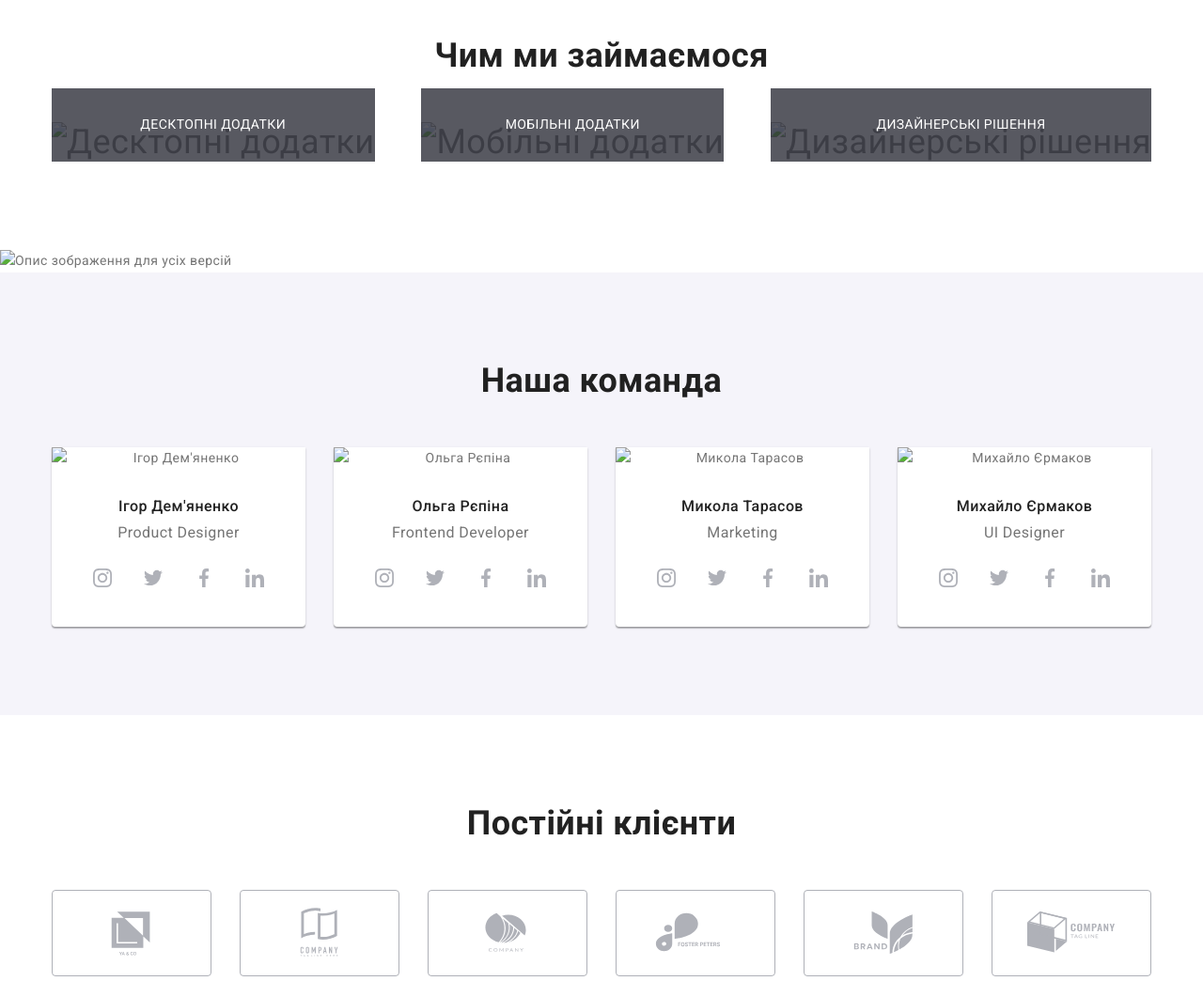
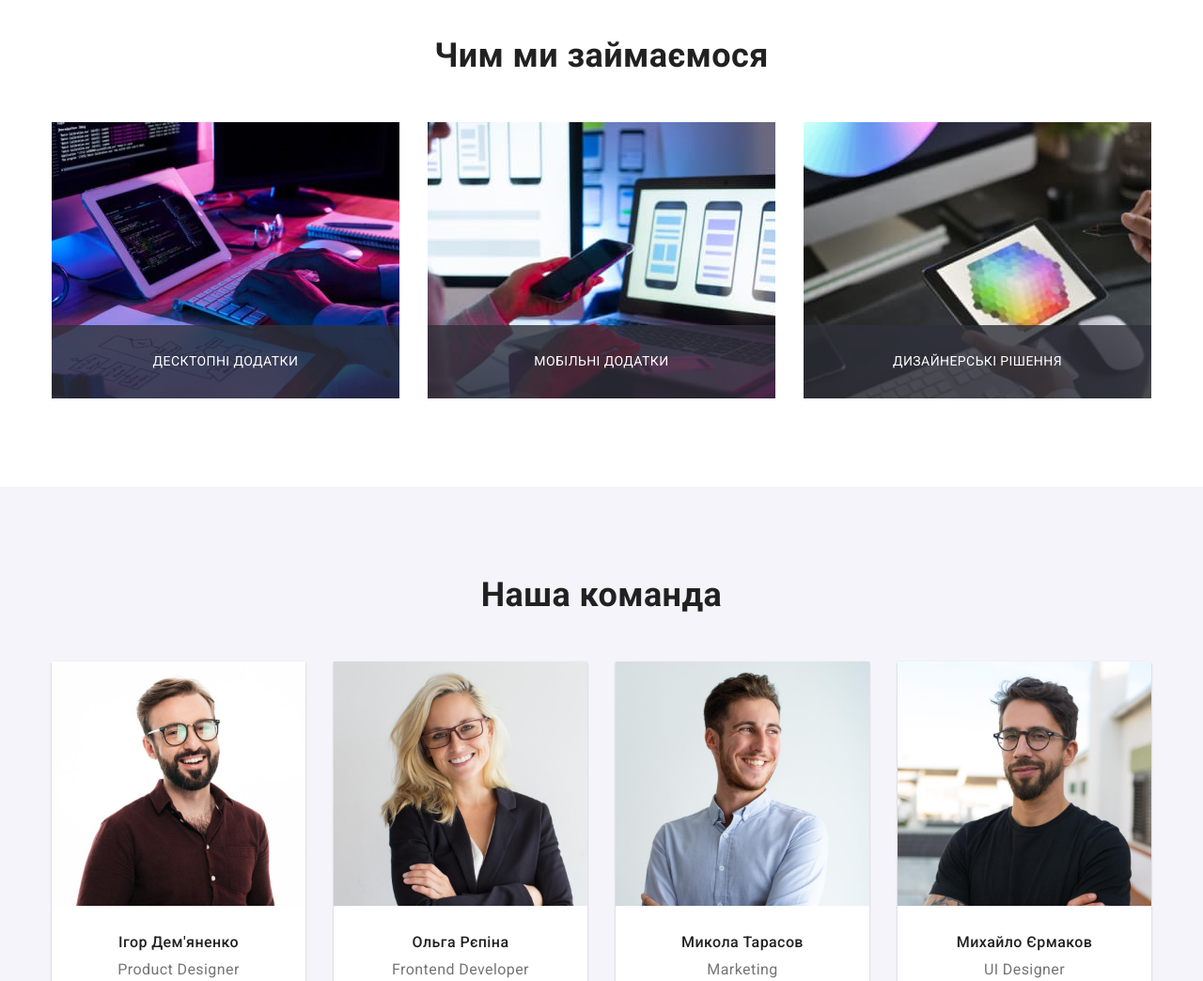
Before and after one commit to blagochinnova/goit-markup-hw-07, a plain HTML site: page index.html in a window 1280 px wide. Shown: the part 1180-2224 px from the top of the page at 94% size. Drawn offline with nearby package versions, Linux system fonts and the light colour scheme.

Commit message:
without 2x

```diff
--- a/index.html
+++ b/index.html
@@ -185,27 +185,20 @@
 
     <li class="task__img action">
     <img
-    srcset="task1.jpg 1x, task1.jpg 2x"
     src="images/img.jpg" alt="Десктопні додатки" width="370">
     <p class="task__list__tittle  ">Десктопні додатки</p>
                     </li>
     <li class="task__img action">
     <img
-    srcset="task2.jpg 1x, task2.jpg 2x"
     src="images/img_1.jpg" alt="Мобільні додатки" width="370">
     <p class="task__list__tittle">Мобільні додатки</p></li>
     <li class="task__img action ">
     <img
-    srcset="task3.jpg 1x, task3.jpg 2x"
     src="images/img_2.jpg" alt="Дизайнерські рішення" width="370">
     <p class="task__list__tittle">Дизайнерські рішення</p></li>
                 </ul>
             </div></section>
-<img
-  srcset="photo.jpg 1x, photo@2x.jpg 2x"
-  src="photo.jpg"
-  alt="Опис зображення для усіх версій"
-/>
+
     <!--Наша команда-->
     <section class=" section team">
         <div class="conteiner">
@@ -213,7 +206,6 @@
             <ul class="team__list lists">
                 <li class="team__card">
                     <img class="team__img"
-                    srcset="team1.jpg 1x, team1.jpg 2x"
                     src="images/img_3.jpg" alt="Ігор Дем'яненко" width="270">
                 <div class="team__description">
 
@@ -258,7 +250,6 @@
 
                 <li class="team__card">
                     <img class="team__img"
-                    srcset="team2.jpg 1x, team2.jpg 2x"
                     src="images/img_4.jpg" alt="Ольга Рєпіна" width="270">
                     <div class="team__description">
                 <h3 class="team__name">Ольга Рєпіна</h3>
@@ -301,7 +292,6 @@
                 </li>
                 <li class="team__card">
                     <img class="team__img"
-                    srcset="team3.jpg 1x, team3.jpg 2x"
                     src="images/img_5.jpg" alt="Микола Тарасов" width="270">
                     <div class="team__description">
                 <h3 class="team__name">Микола Тарасов</h3>
@@ -344,7 +334,6 @@
                 </li>
                 <li class="team__card">
                     <img class="team__img"
-                    srcset="team4.jpg 1x, team4.jpg 2x"
                     src="images/img_6.jpg" alt="Михайло Єрмаков" width="270">
                     <div class="team__description">
                 <h3 class="team__name">Михайло Єрмаков</h3>
```
